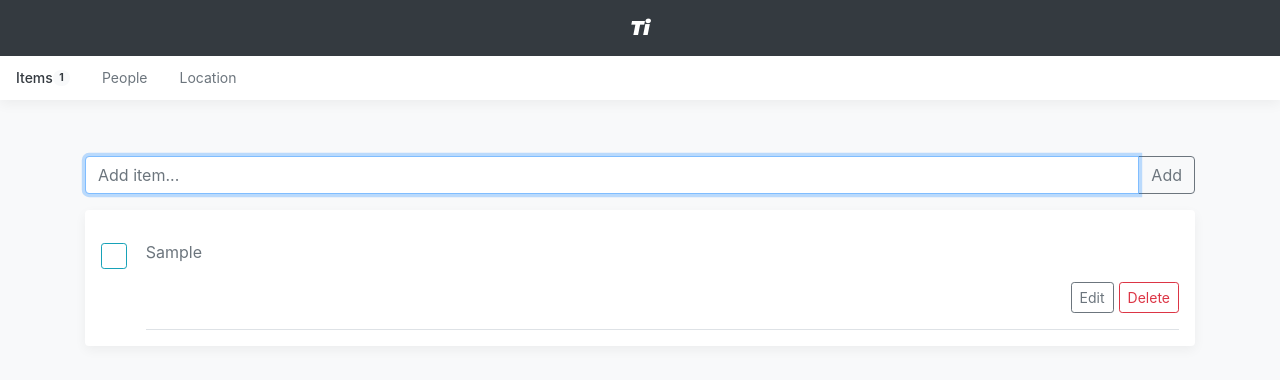
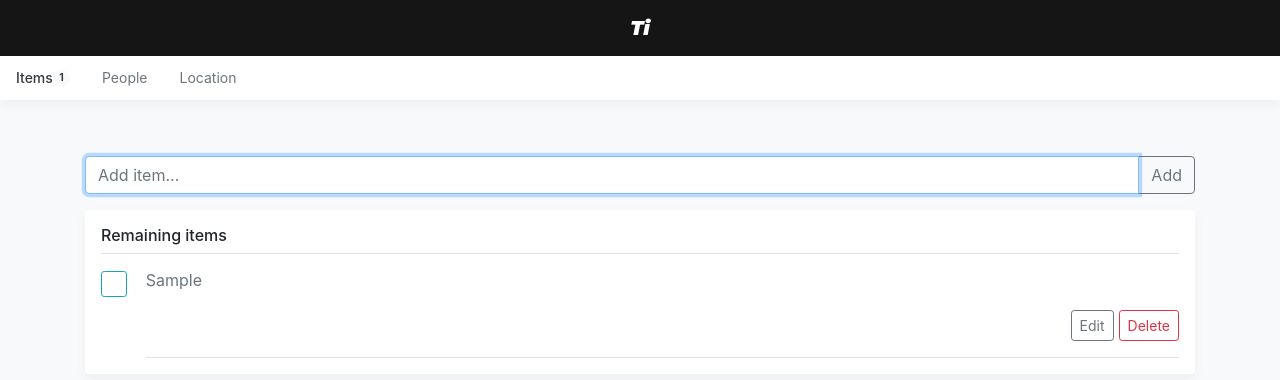
Before and after one commit to leonidasdeimantas/travel-items-ui, a React (Create React App) app: page / in a window 1280 px wide. Both pictures are taken after typing "Sample" into the empty fields and a click on the input "Add". Shown: the top 380 px of the page. Built offline with nearby package versions, Linux system fonts and the light colour scheme.

Commit message:
Modal fix

```diff
--- a/src/components/Header.js
+++ b/src/components/Header.js
@@ -8,7 +8,7 @@ class Header extends React.Component  {
   render() {
     return (
       <div>
-        <nav className="navbar navbar-expand-md fixed-top navbar-dark bg-dark">
+        <nav className="navbar navbar-expand-md fixed-top navbar-dark" style={{backgroundColor:"#151515"}}>
           <a className="navbar-brand mx-auto order-0 CLogoText" href="#">Ti</a>
         </nav>
 
--- a/src/components/Item.js
+++ b/src/components/Item.js
@@ -69,12 +69,12 @@ class Item extends React.Component {
               <span className={"badge " + (this.props.item.completed ? "badge-secondary" : "badge-info")} style={{marginRight:"10px"}}>{this.props.item.price ? (this.props.item.price + "€") : ""}</span>
             </h5>
             <button type="button" className="btn btn-outline-danger btn-sm CItemButtonRight" onClick={() => this.props.handleRemoveItem(this.props.item.id)}>Delete</button>
-            <button type="button" className="btn btn-outline-secondary btn-sm CItemButtonRight" data-toggle="modal" data-target="#editItemModal"
+            <button type="button" className="btn btn-outline-secondary btn-sm CItemButtonRight" data-toggle="modal" data-target={"#editItemModal" + this.props.item.id}
               onClick={() => this.handleEdit()}>
               Edit
             </button>
 
-            <div className="modal fade" id="editItemModal" tabIndex="-1" aria-labelledby="editItemModal" aria-hidden="true">
+            <div className="modal fade" id={"editItemModal" + this.props.item.id} tabIndex="-1" aria-labelledby={"editItemModal" + this.props.item.id} aria-hidden="true">
               <div className="modal-dialog">
                 <div className="modal-content">
                   <div className="modal-header">
--- a/src/components/ItemList.js
+++ b/src/components/ItemList.js
@@ -3,7 +3,15 @@ import Item from './Item'
 
 class ItemList extends React.Component {
   render() {
-    const list = this.props.items.map(item => <Item
+    const list_remaining = this.props.items.map(item => !item.completed && <Item
+      key={item.id}
+      item={item}
+      handleDone={this.props.handleDone}
+      handleEdit={this.props.handleEdit}
+      handleRemoveItem={this.props.handleRemoveItem}
+    />)
+
+    const list_completed = this.props.items.map(item => item.completed && <Item
       key={item.id}
       item={item}
       handleDone={this.props.handleDone}
@@ -12,8 +20,21 @@ class ItemList extends React.Component {
     />)
 
     return (
-        <div className="my-3 p-3 bg-white rounded box-shadow">
-          {list}
+        <div>
+          {(!list_remaining.every(item => (item == false))) &&
+            <div className="my-3 p-3 bg-white rounded box-shadow">
+              <h6 className="border-bottom border-gray pb-2 mb-0">Remaining items</h6>
+              {list_remaining}
+            </div>
+          }
+
+          {(!list_completed.every(item => (item == false))) &&
+            <div className="my-3 p-3 bg-white rounded box-shadow">
+              <h6 className="border-bottom border-gray pb-2 mb-0">Completed items</h6>
+              {list_completed}
+            </div>
+          }
+
         </div>
     );
   }
```
